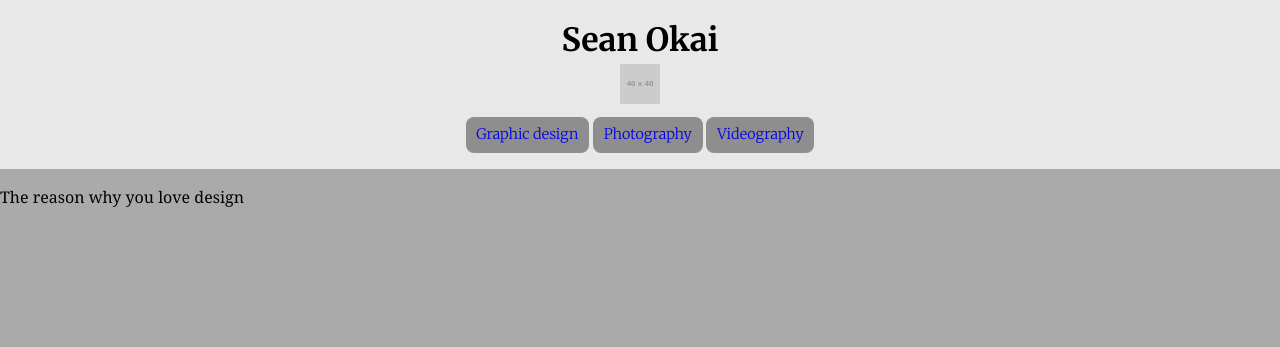
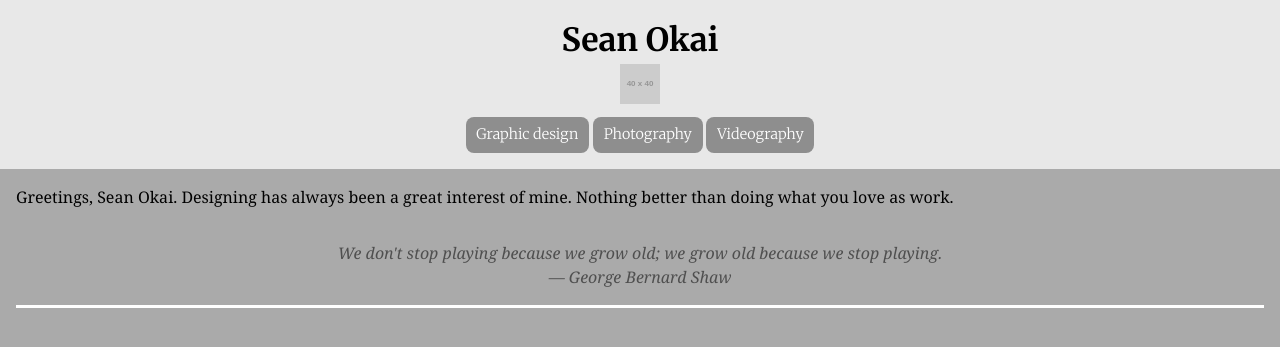
Before and after one commit to seanokai/portfolio, a PHP site: page / in a window 1280 px wide. Shown: the top 347 px of the page. Run offline with PHP 8.4, Linux system fonts and the light colour scheme; grey boxes labelled with a size stand in for pictures from a placeholder-image service; some libraries are stand-ins or nearby versions.

Commit message:
added block quote and style

```diff
--- a/css/main.css
+++ b/css/main.css
@@ -62,4 +62,29 @@ nav a {
 	border-radius: 8px;
 	text-decoration: none;
 	font-family: 'Merriweather', serif; font-weight: 300;
+	color: #fff;
 }
+
+nav a:hover {
+	background-color: #fff;
+	color: #8e8e8e;
+
+}
+
+main {
+	padding: 0 1em;
+}
+
+blockquote {
+	border-bottom:  3px solid #fff;
+	color: #4f4f4f;
+	margin: 0;
+	padding: 1em;
+	text-align: center;
+	font-style: italic;
+}
+
+blockquote p {
+	margin: 0;
+	font-size: 1.25rem;
+}
--- a/index.html
+++ b/index.html
@@ -14,7 +14,7 @@
 		<h1> Sean <b>Okai</b></h1>
 		<h1 class="logo">
 			<a href="index.html">
-				<img src="http://placehold.it/40x40" alt="sean okai">
+				<img src="http://placehold.it/40x40" alt="sean okai logo">
 			</a>
 		</h1>
 
@@ -28,8 +28,13 @@
 
 	</header>
 
-	<main class="background">
-		<p> The reason why you love design </p>
+	<main>
+		<p>Greetings, Sean Okai. Designing has always been a great interest of mine. Nothing better than doing what you love as work.</p>
+
+		<blockquote>
+			We don't stop playing because we grow old; we grow old because we stop playing.
+			<footer>— <cite> George Bernard Shaw </cite></footer>
+		</blockquote>
 	</main>
 
 </body>
```
